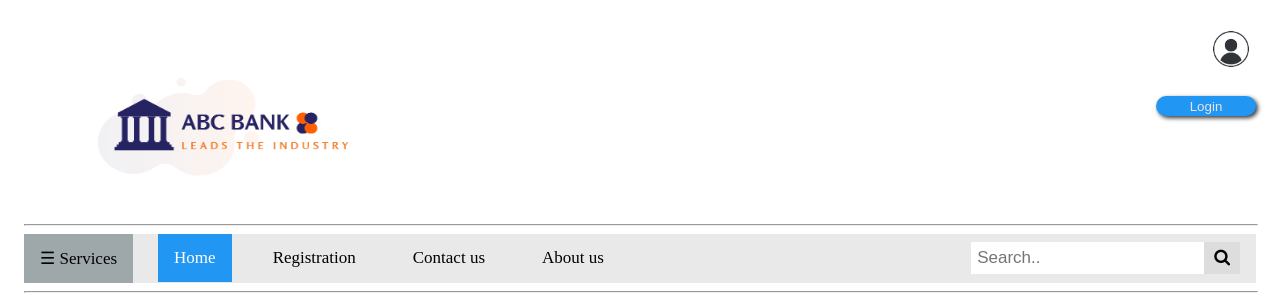
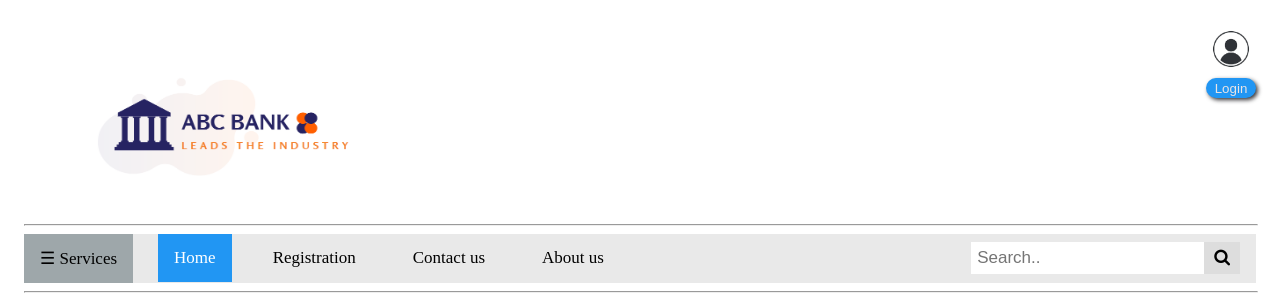
Before and after one commit to PehesaraniWKA/Online-banking-system, a PHP site: the page made by Home page.html in a window 1280 px wide. Shown: the top 301 px of the page. Run offline with PHP 8.4, Linux system fonts and the light colour scheme.

```diff
--- a/Home page.html
+++ b/Home page.html
@@ -16,7 +16,7 @@
             <img align="left" src="images/Bank logo.png" alt="Logo" width="400px" height="200px">
             <div align="right">
 
-                <img src="images/Avatar.png" alt="Avatar" class="avatar"><br><br>
+                <img src="images/Avatar.png" alt="Avatar" class="avatar">
                 <!--Login button-->
                 <button class="loginbt" type="button"><a href =Login.php>Login</a></button>
             </div>
--- a/styles/Home.css
+++ b/styles/Home.css
@@ -6,7 +6,7 @@
     justify-content: center;
     align-items: center;
     height: 20px;
-    width: 100px;
+    width: 50px;
     border-right: none;
     border-bottom: none;
     border-left: none;
```
